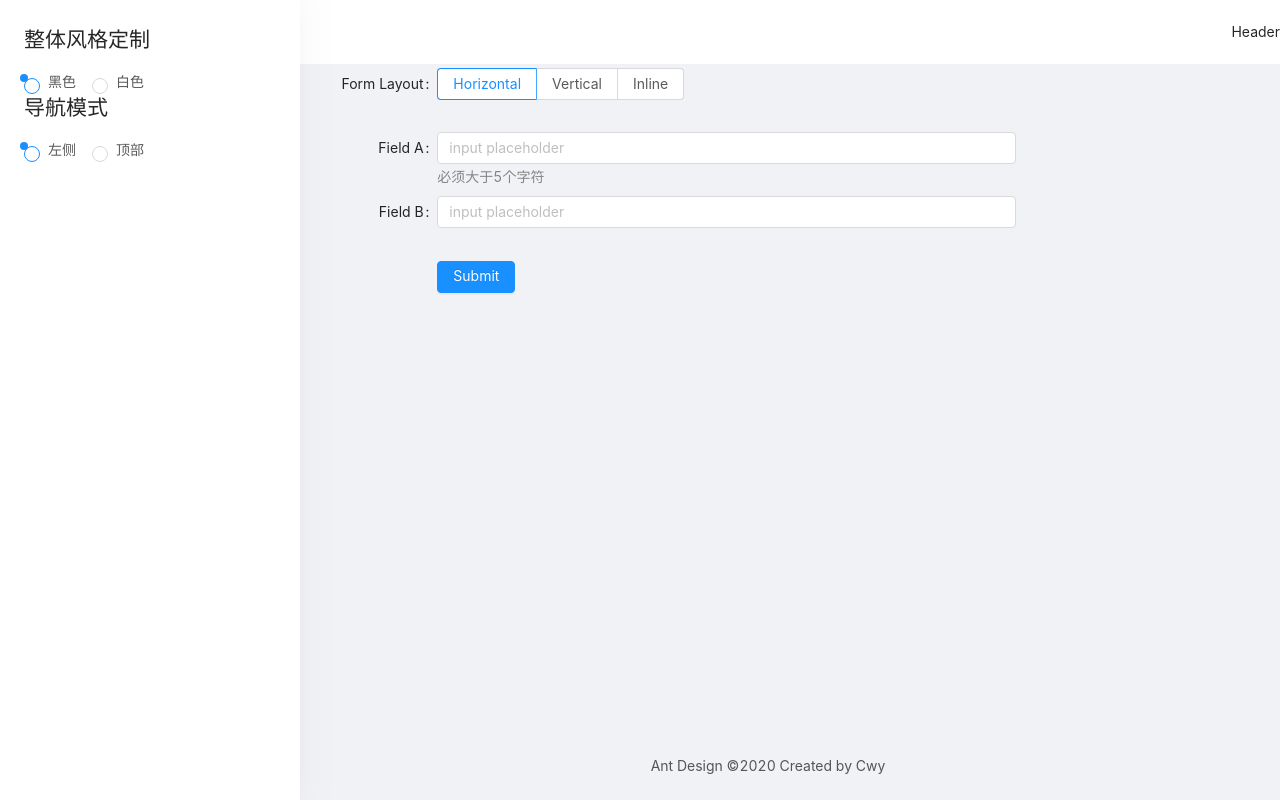
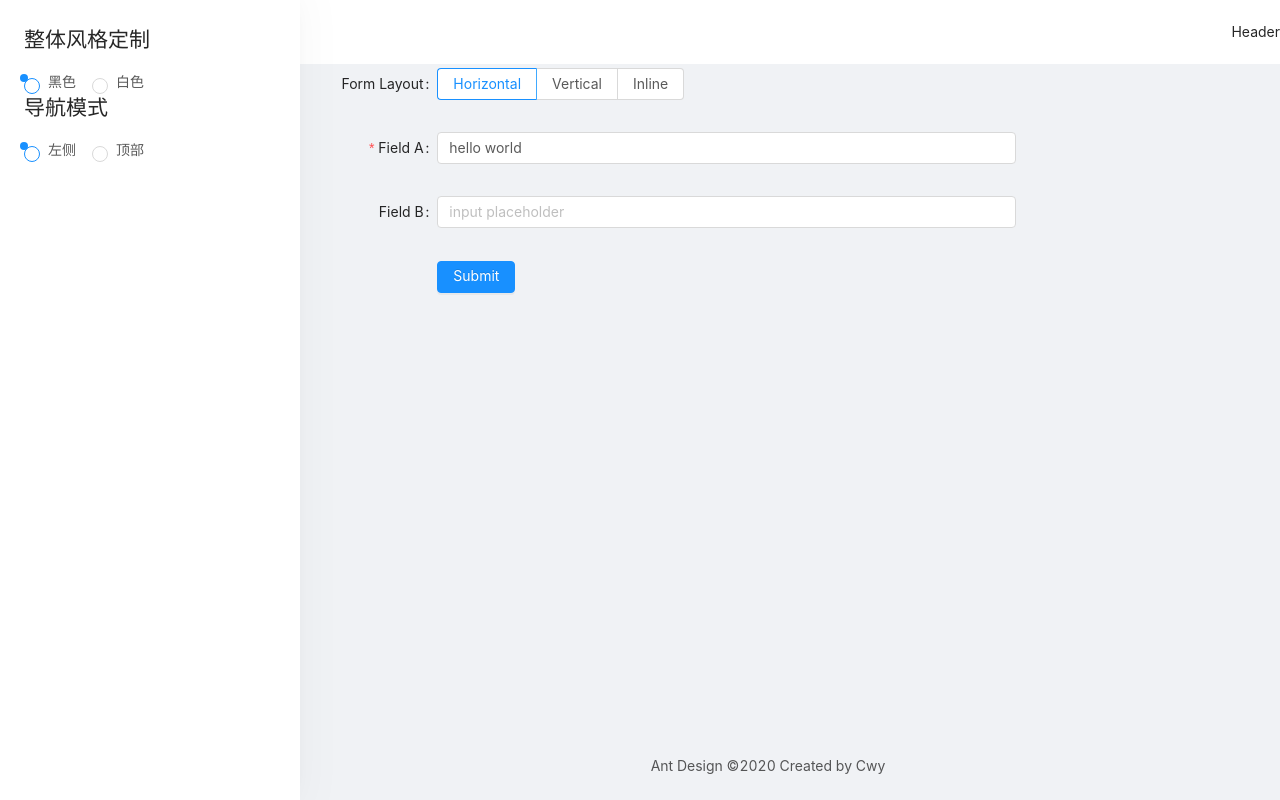
Before and after one commit to cwy007/antd-vue-pro, a Vue app: page /form/basic-form in a window 1280 px wide. Built offline with nearby package versions, Linux system fonts and the light colour scheme.

Commit message:
form 表单校验

```diff
--- a/src/views/Forms/BasicForm.vue
+++ b/src/views/Forms/BasicForm.vue
@@ -1,5 +1,5 @@
 <template>
-  <a-form :layout="formLayout">
+  <a-form :layout="formLayout" :form="form">
     <a-form-item
       label="Form Layout"
       :label-col="formItemLayout.labelCol"
@@ -21,17 +21,21 @@
       label="Field A"
       :label-col="formItemLayout.labelCol"
       :wrapper-col="formItemLayout.wrapperCol"
-      :validateStatus="fieldAStatus"
-      :help="fieldAHelp"
     >
-      <a-input v-model="fieldA" placeholder="input placeholder" />
+      <a-input
+        v-decorator="[
+          'fieldA',
+          { initialValue: fieldA, rules: [{ required: true, min: 6, message: '必须大于5个字符' }] },
+        ]"
+        placeholder="input placeholder"
+      />
     </a-form-item>
     <a-form-item
       label="Field B"
       :label-col="formItemLayout.labelCol"
       :wrapper-col="formItemLayout.wrapperCol"
     >
-      <a-input v-model="fieldB" placeholder="input placeholder" />
+      <a-input v-decorator="['fieldB']" placeholder="input placeholder" />
     </a-form-item>
     <a-form-item :wrapper-col="buttonItemLayout.wrapperCol">
       <a-button type="primary" @click="handleSubmit">
@@ -44,24 +48,18 @@
 <script>
 export default {
   data() {
+    this.form = this.$form.createForm(this);
     return {
       formLayout: "horizontal",
-      fieldA: "",
+      fieldA: "hello", // 初始数据
       fieldB: "",
-      fieldAStatus: "",
-      fieldAHelp: "必须大于5个字符",
     };
   },
-  watch: {
-    fieldA(val) {
-      if (val.length <= 5) {
-        this.fieldAStatus = "error";
-        this.fieldAHelp = "必须大于5个字符";
-      } else {
-        this.fieldAStatus = "";
-        this.fieldAHelp = "";
-      }
-    },
+  mounted() {
+    setTimeout(() => {
+      // 动态赋值
+      this.form.setFieldsValue({ fieldA: "hello world" });
+    }, 3000);
   },
   computed: {
     formItemLayout() {
@@ -87,15 +85,13 @@ export default {
       this.formLayout = e.target.value;
     },
     handleSubmit() {
-      if (this.fieldA.length <= 5) {
-        this.fieldAStatus = "error";
-        this.fieldAHelp = "必须大于5个字符";
-      } else {
-        console.log({
-          fieldA: this.fieldA,
-          fieldB: this.fieldB,
-        });
-      }
+      // 自动校验
+      this.form.validateFields((err, values) => {
+        if (!err) {
+          console.log(values);
+          Object.assign(this, values);
+        }
+      });
     },
   },
 };
```
